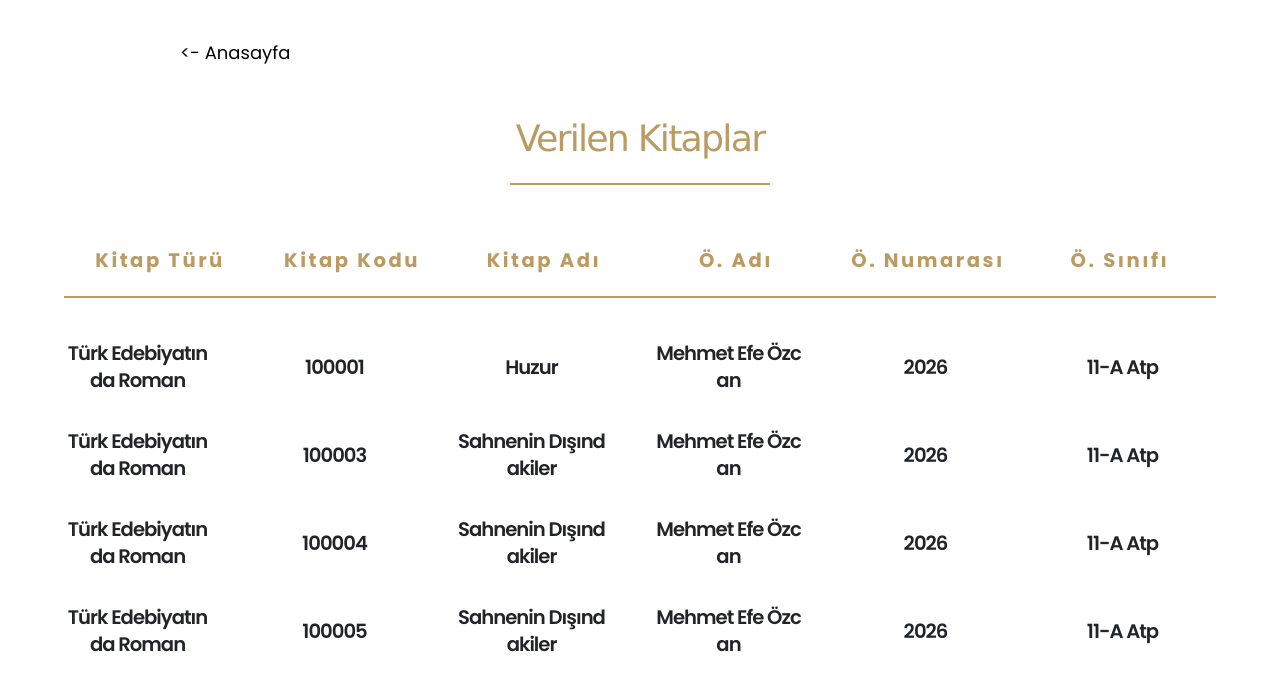
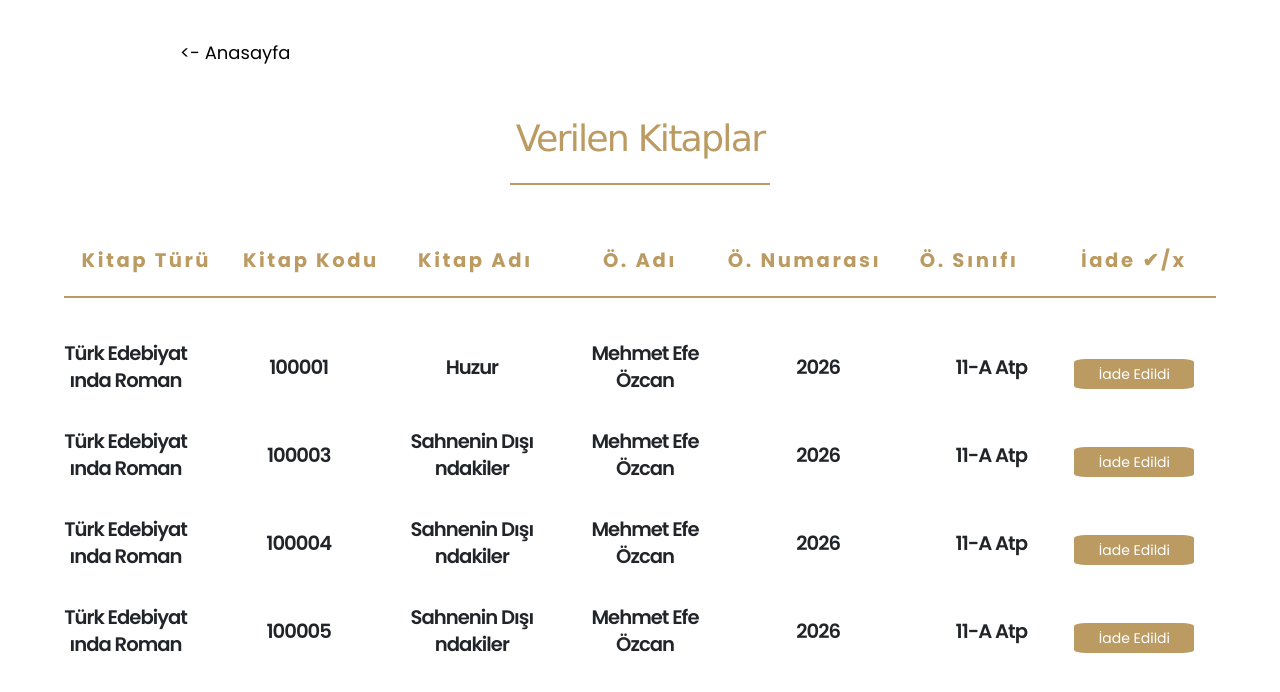
Before and after one commit to mehmetefeozcan/macka-library-app-desktop, a Flask app: page /given-books in a window 1280 px wide. Shown: the top 692 px of the page. Run offline with Flask 3, Linux system fonts and the light colour scheme; data comes from the database, SQL or seed files in the repository; some libraries are stand-ins or nearby versions.

Commit message:
Added return button to givenBooks page

```diff
--- a/templates/givenBooks.html
+++ b/templates/givenBooks.html
@@ -184,6 +184,18 @@
             <hr style="color: #bc9b63; border: solid 1px" />
           </div>
         </article>
+
+        <article style="width: 100%">
+          <div>
+            <h4
+              style="color: #bc9b63"
+              class="font-weight-bold positive-ls-3 mb-3"
+            >
+              İade ✔︎/x
+            </h4>
+            <hr style="color: #bc9b63; border: solid 1px" />
+          </div>
+        </article>
       </div>
 
       <!-- books -->
@@ -236,6 +248,22 @@
             <h4 style="word-break: break-all">{{book.classroom}}</h4>
           </div>
         </article>
+
+        <article style="width: 60%; margin-right: 20px">
+          <div>
+            <input
+              type="submit"
+              value="İade Edildi"
+              style="
+                min-width: 120px;
+                border-radius: 10%;
+                border: 1px solid transparent;
+                background-color: #bc9b63;
+                color: white;
+              "
+            />
+          </div>
+        </article>
       </div>
       {% endfor %}
     </main>
```
Also changed, not shown: static/css/main.css (+36 -0 lines).
